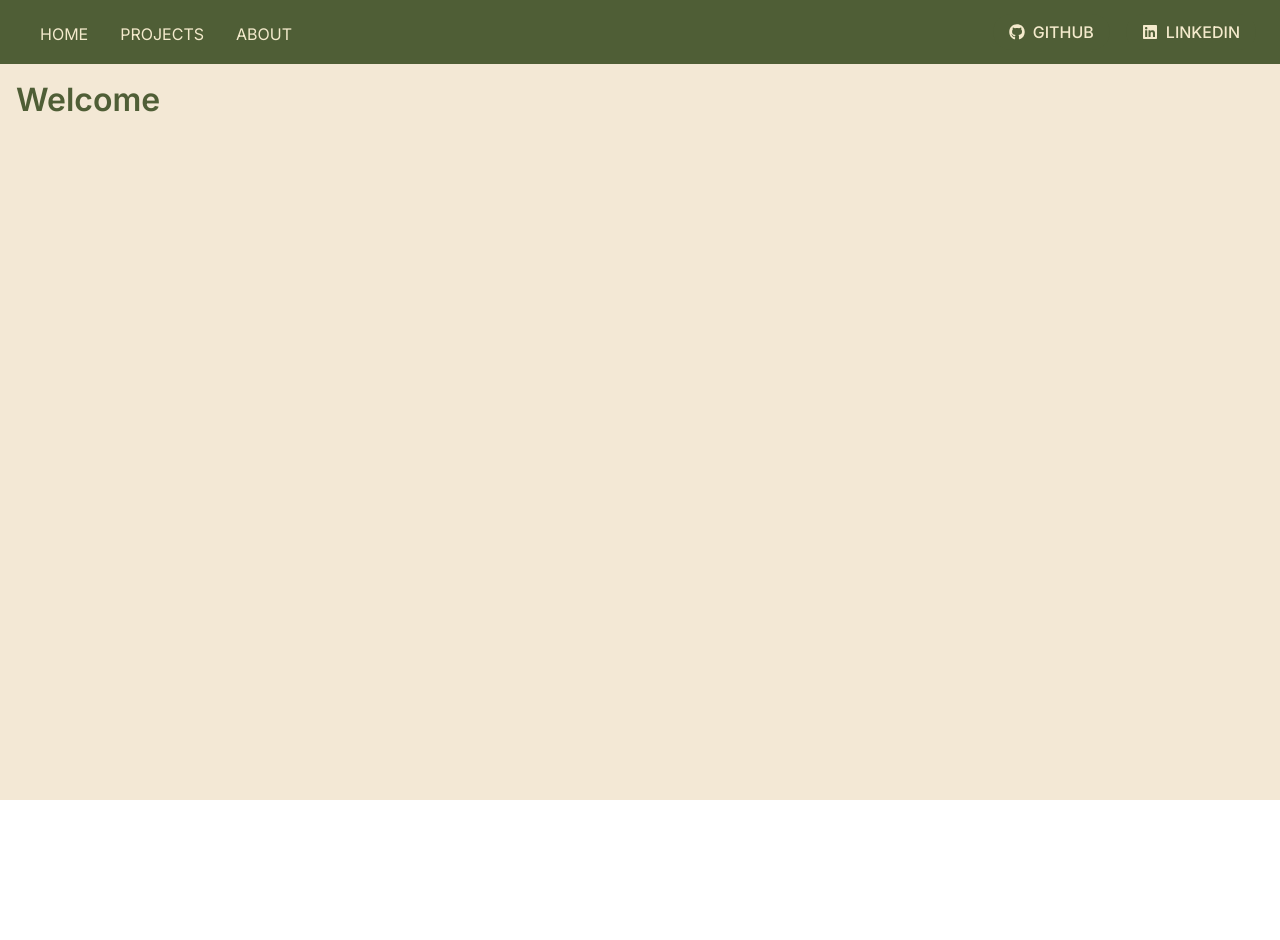
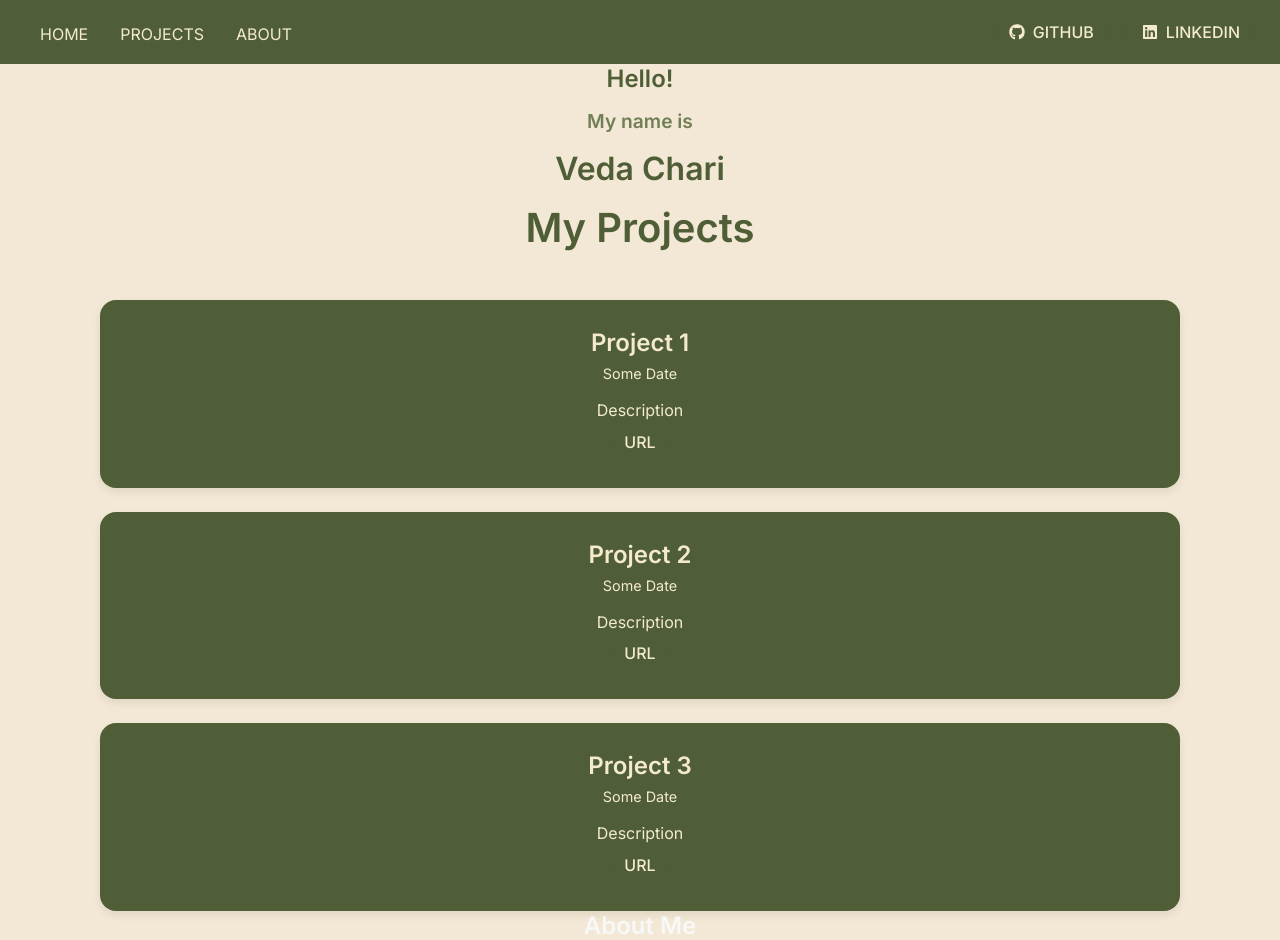
Before and after one commit to vedachari/vedachari.github.io, a React (Vite) app: page / in a window 1280 px wide. Before the commit the page ends 800 px from the top, so only its background shows below. Built offline with nearby package versions, Linux system fonts and the light colour scheme.

Commit message:
moved to one page with scrolling layout

```diff
--- a/src/App.css
+++ b/src/App.css
@@ -2,7 +2,6 @@
 #root {
   max-width: 1280px;
   margin: 0 auto;
-  padding: 2rem;
   text-align: center;
   background-color: #ffffff;
 }
@@ -42,3 +41,8 @@
 .read-the-docs {
   color: #888;
 }
+
+.page-container {
+  width: 100%;
+  overflow-x: hidden;
+}
--- a/src/App.tsx
+++ b/src/App.tsx
@@ -1,21 +1,25 @@
-import { BrowserRouter as Router, Routes, Route } from 'react-router-dom';
-import Navbar from './components/Navbar';
-import './styles/Navbar.css';
-import Projects from './pages/projects';
-import Page from './components/Page';
-import Home from './pages/Home';
-import About from './pages/About';
+import React from "react";
+import Navbar from "./components/Navbar";
+import Home from "./pages/Home";
+import Projects from "./pages/Projects";
+import About from "./pages/About";
+import Page from "./components/Page";
+import "./App.css";
 
 function App() {
   return (
-    <Router>
-      <Navbar />
-      <Routes>
-        <Route path="/" element={<Home />} />
-        <Route path="/projects" element={<Projects />} />
-        <Route path="/about" element={<About />} />
-      </Routes>
-    </Router>
+      <Page>
+        <Navbar />
+        <section id="home">
+          <Home />
+        </section>
+        <section id="projects">
+          <Projects />
+        </section>
+        <section id="about">
+          <About />
+        </section>
+      </Page>
   );
 }
 
--- a/src/components/Navbar.tsx
+++ b/src/components/Navbar.tsx
@@ -1,7 +1,6 @@
 // Navbar component adapted from https://github.com/Buckhouse/React-Nav-Bar-Tutorial.git
 
 import React, { useState, useEffect, useRef } from 'react';
-import { Link } from 'react-router-dom';
 import '../styles/Navbar.css';
 import { FaGithub, FaLinkedin } from 'react-icons/fa';
 
@@ -36,9 +35,9 @@ function Navbar() {
     <nav className="navbar">
       <div className="navbar-container">
         <ul className="navbar-menu">
-          <li><Link to="/">Home</Link></li>
-          <li><Link to="/projects">Projects</Link></li>
-          <li><Link to="/about">About</Link></li>
+          <li><a href="#home">Home</a></li>
+          <li><a href="#projects">Projects</a></li>
+          <li><a href="#about">About</a></li>
         </ul>
 
         <div className="navbar-action">
@@ -66,9 +65,9 @@ function Navbar() {
         </div>
 
         <ul className={`navbar-mobile-menu ${isOpen ? 'active' : ''}`} ref={menuRef}>
-        <li><Link to="/" onClick={closeMenu}>Home</Link></li>
-        <li><Link to="/projects" onClick={closeMenu}>Projects</Link></li>
-        <li><Link to="/about" onClick={closeMenu}>About</Link></li>
+        <li><a href="#home" onClick={closeMenu}>Home</a></li>
+        <li><a href="#projects" onClick={closeMenu}>Projects</a></li>
+        <li><a href="#about" onClick={closeMenu}>About</a></li>
         <li>
         <a
             href="https://github.com/vedachari"
--- a/src/pages/About.tsx
+++ b/src/pages/About.tsx
@@ -5,9 +5,9 @@ import "../styles/About.css";
 
 const About: React.FC = () => {
   return (
-    <Page >
+    < >
       <h1 className="about-title">About Me</h1>
-    </Page>
+    </>
   );
 };
 
--- a/src/pages/Home.tsx
+++ b/src/pages/Home.tsx
@@ -5,15 +5,13 @@ import "../styles/Home.css";
 
 const Home: React.FC = () => {
   return (
-    <>
-
-        <Page >
+        <>
           <div className="home">
-            <h1 className="home-title">Welcome</h1>
+            <h1 className="home-title">Hello!</h1>
+            <h2 className="home-subtitle">My name is</h2>
+            <h1 className="home-name">Veda Chari</h1>
           </div>
-        </Page>
-
-    </>
+        </>
   );
 };
 
--- a/src/pages/Projects.tsx
+++ b/src/pages/Projects.tsx
@@ -6,7 +6,7 @@ import Page from "../components/Page";
 
 const Projects: React.FC = () => {
   return (
-    <Page >
+    < >
       <section className="projects-section">
         <h2 className="projects-title">My Projects</h2>
       <div className="projects-container">
@@ -15,7 +15,7 @@ const Projects: React.FC = () => {
         ))}
       </div>
     </section>
-  </Page>
+  </>
   );
 };
 
--- a/src/styles/Home.css
+++ b/src/styles/Home.css
@@ -1,12 +1,32 @@
-:root{
-    --primary-color: #4f5e36;
-    --secondary-color: #f4eacc;
+:root {
+  --primary-color: #4f5e36;
+  --secondary-color: #717f56;
 }
 
-.home{
-    padding: 1rem;
+/* Home section styles */
+.home {
+  padding-top: var(--navbar-height); /* space below navbar */
+  padding-left: 1rem;
+  padding-right: 1rem;
+  font-family: 'Inter', sans-serif;
 }
-.home-title{
-    font-family: 'Inter', sans-serif;
-    color: var(--primary-color);
+
+.home-title {
+  font-family: 'Inter', sans-serif;
+  color: var(--primary-color);
+  text-align: center;
 }
+
+.home-subtitle {
+  color: var(--secondary-color);
+  font-size: 1.2rem;
+  padding: 1rem;
+  text-align: center;
+}
+
+.home-name {
+  font-size: 2rem;
+  font-family: 'Inter', sans-serif;
+  color: var(--primary-color);
+  text-align: center;
+}
--- a/src/styles/Page.css
+++ b/src/styles/Page.css
@@ -1,7 +1,8 @@
 
 .page {
   background-color: #f3e8d5;
-  width: 100vw;
-  height: 100vh;
-  padding-top: var(--navbar-height);
+  width: 100%;
+  height: 100%;
+  margin: 0;
+  padding: 0;
 }
```
